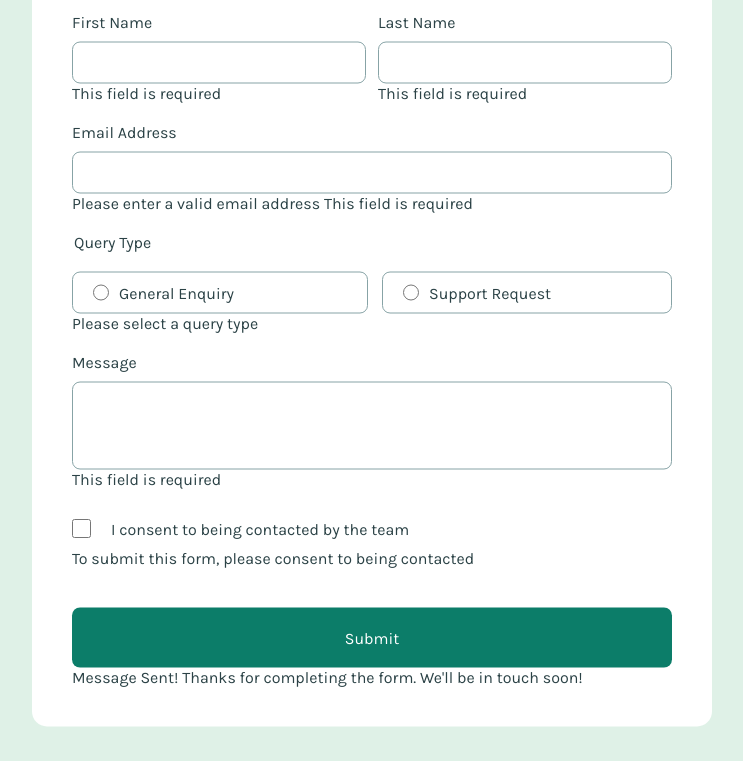
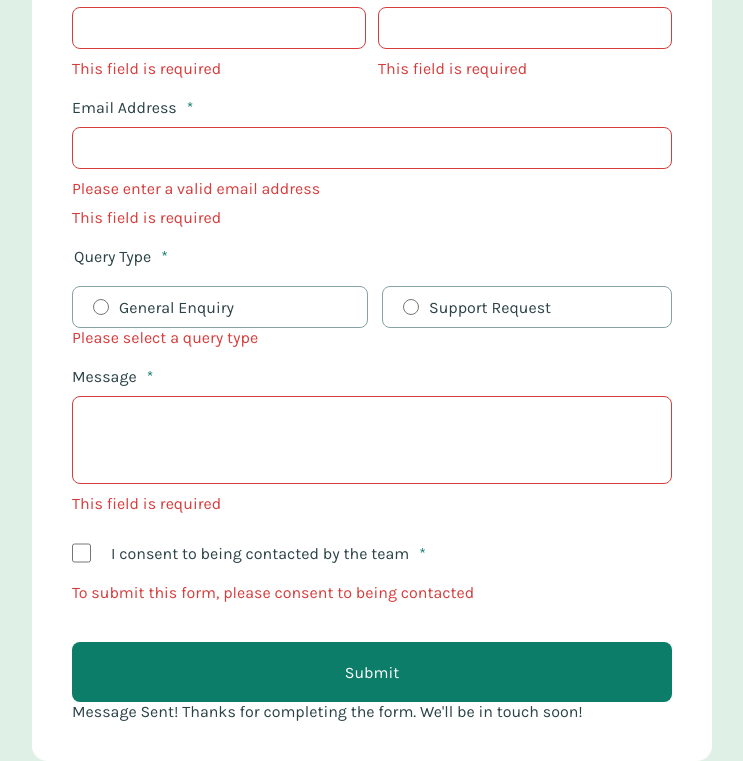
Before and after one commit to sespinala/contact-form, a plain HTML site: page index.html in a window 1280 px wide. Shown: the part 84-845 px from the top of the page, without its empty margins (268-1011 px from the left). Before the commit the page ends 811 px from the top, so only its background shows below. Drawn offline with Linux system fonts and the light colour scheme.

Commit message:
add error styles

```diff
--- a/index.html
+++ b/index.html
@@ -34,7 +34,7 @@
               <label
                 class="label"
                 for="first-name"
-                >First Name</label
+                >First Name<span class="field-required">*</span></label
               >
               <input
                 id="first-name"
@@ -42,14 +42,14 @@
                 type="text"
                 required
               />
-              <span>This field is required</span>
+              <span class="error-text">This field is required</span>
             </div>
 
             <div>
               <label
                 class="label"
                 for="last-name"
-                >Last Name</label
+                >Last Name<span class="field-required">*</span></label
               >
               <input
                 id="last-name"
@@ -57,7 +57,7 @@
                 type="text"
                 required
               />
-              <span>This field is required</span>
+              <span class="error-text">This field is required</span>
             </div>
           </div>
 
@@ -65,7 +65,7 @@
             <label
               class="label"
               for="email"
-              >Email Address</label
+              >Email Address<span class="field-required">*</span></label
             >
             <input
               id="email"
@@ -73,14 +73,13 @@
               type="text"
               required
             />
-            <span
-              >Please enter a valid email address This field is required</span
-            >
+            <span class="error-text">Please enter a valid email address</span>
+            <span class="error-text">This field is required</span>
           </div>
 
           <div class="query-type-container">
             <fieldset class="query-type-fieldset">
-              <legend>Query Type</legend>
+              <legend>Query Type<span class="field-required">*</span></legend>
               <div class="query-type-container__item-wrapper">
                 <div class="query-type-container__item">
                   <input
@@ -109,7 +108,7 @@
                   >
                 </div>
               </div>
-              <span>Please select a query type</span>
+              <span class="error-text">Please select a query type</span>
             </fieldset>
           </div>
 
@@ -117,7 +116,7 @@
             <label
               class="label"
               for="message"
-              >Message</label
+              >Message<span class="field-required">*</span></label
             >
             <textarea
               id="message"
@@ -126,7 +125,7 @@
               form="form"
               required
             ></textarea>
-            <span>This field is required</span>
+            <span class="error-text">This field is required</span>
           </div>
 
           <div class="consent-container">
@@ -139,10 +138,15 @@
                 required
               />
               <label for="consent"
-                >I consent to being contacted by the team</label
+                >I consent to being contacted by the team<span
+                  class="field-required"
+                  >*</span
+                ></label
               >
             </div>
-            <span>To submit this form, please consent to being contacted</span>
+            <span class="error-text"
+              >To submit this form, please consent to being contacted</span
+            >
           </div>
 
           <div class="button-container">
--- a/styles.css
+++ b/styles.css
@@ -209,3 +209,18 @@ input[type='checkbox'] {
   width: 19px;
   cursor: pointer;
 }
+
+.field-required {
+  color: hsl(169, 82%, 27%);
+  margin-left: 10px;
+}
+
+input:required,
+textarea:required {
+  border-color: hsl(0, 66%, 54%);
+}
+
+.error-text {
+  color: hsl(0, 66%, 54%);
+  margin-top: 10px;
+}
```
